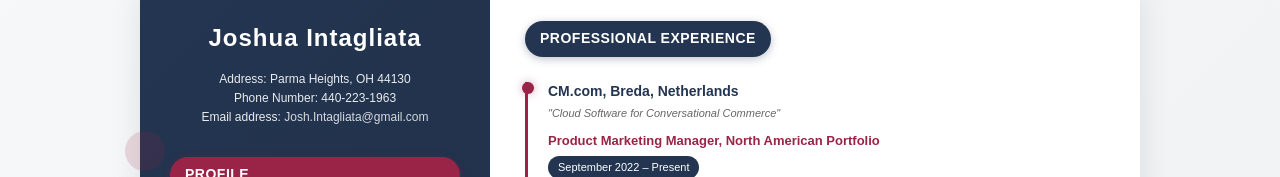
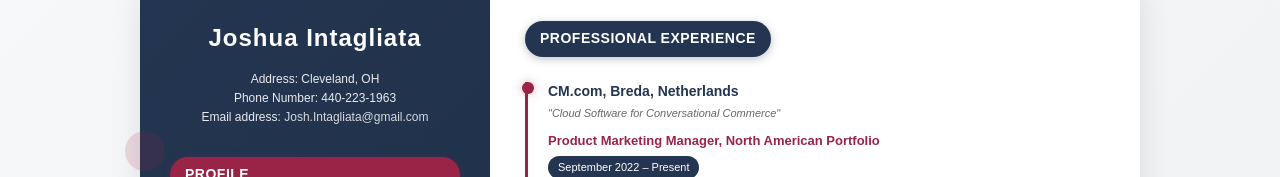
Before and after one commit to Intagonizer/Joshua-Intagliata, a plain HTML site: page resume.html in a window 1280 px wide. Shown: the part 375-552 px from the top of the page. Drawn offline with Linux system fonts and the light colour scheme.

Commit message:
Update resume.html

```diff
--- a/resume.html
+++ b/resume.html
@@ -650,7 +650,7 @@
             <div class="resume-header">
                 <div class="name">Joshua Intagliata</div>
                 <div class="contact-info">
-                    Address: Parma Heights, OH 44130<br>
+                    Address: Cleveland, OH<br>
                     Phone Number: 440-223-1963<br>
                     Email address: <a href="mailto:Josh.Intagliata@gmail.com">Josh.Intagliata@gmail.com</a>
                 </div>
```
